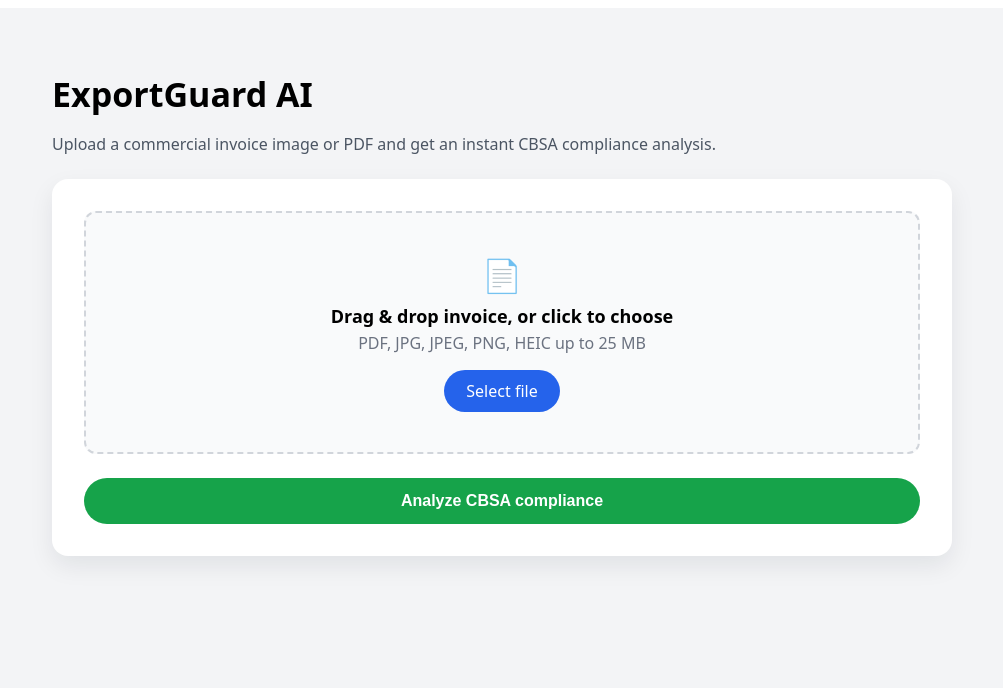
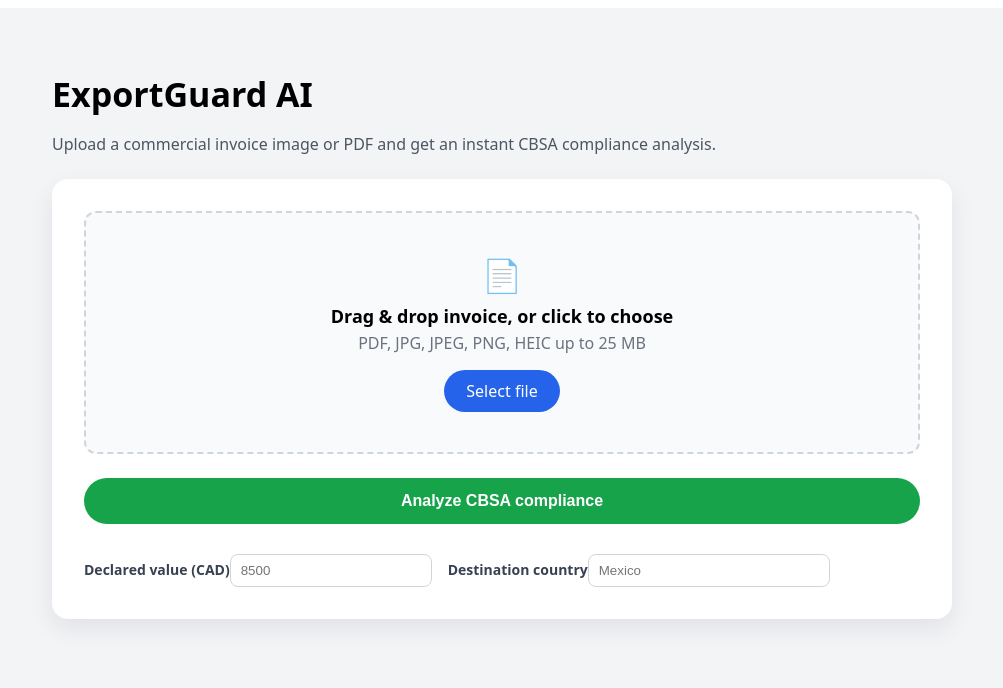
Before and after one commit to rbhatti-ai/exportguard-ai, a Next.js app: page / in a window 1280 px wide. Shown: the top 688 px of the page, without its empty margins (138-1141 px from the left). Built offline with nearby package versions, Linux system fonts and the light colour scheme.

Commit message:
Update index.js

```diff
--- a/pages/index.js
+++ b/pages/index.js
@@ -16,6 +16,9 @@ export default function Home() {
 
     try {
       const formData = new FormData();
+          formData.append('valueCAD', window.exportguard_valueCAD || '');
+    formData.append('destination', window.exportguard_destination || '');
+
       formData.append('invoice', file);
 
       const res = await fetch('/api/analyze', {
@@ -126,6 +129,46 @@ export default function Home() {
                 {error}
               </div>
             )}
+                          <div style={{ marginTop: 24, display: 'flex', gap: 16, flexWrap: 'wrap' }}>
+              <div>
+                <label style={{ fontSize: 14, fontWeight: 600, color: '#374151' }}>
+                  Declared value (CAD)
+                </label>
+                <input
+                  type="number"
+                  min="0"
+                  name="valueCAD"
+                  onChange={(e) => (window.exportguard_valueCAD = e.target.value)}
+                  style={{
+                    marginTop: 6,
+                    padding: '8px 10px',
+                    borderRadius: 8,
+                    border: '1px solid #d1d5db',
+                    width: 180,
+                  }}
+                  placeholder="8500"
+                />
+              </div>
+              <div>
+                <label style={{ fontSize: 14, fontWeight: 600, color: '#374151' }}>
+                  Destination country
+                </label>
+                <input
+                  type="text"
+                  name="destination"
+                  onChange={(e) => (window.exportguard_destination = e.target.value)}
+                  style={{
+                    marginTop: 6,
+                    padding: '8px 10px',
+                    borderRadius: 8,
+                    border: '1px solid #d1d5db',
+                    width: 220,
+                  }}
+                  placeholder="Mexico"
+                />
+              </div>
+            </div>
+
           </form>
         )}
 
```
